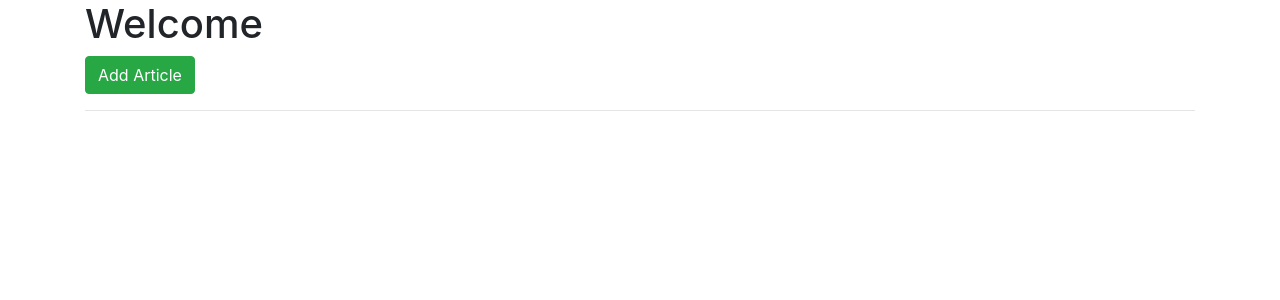
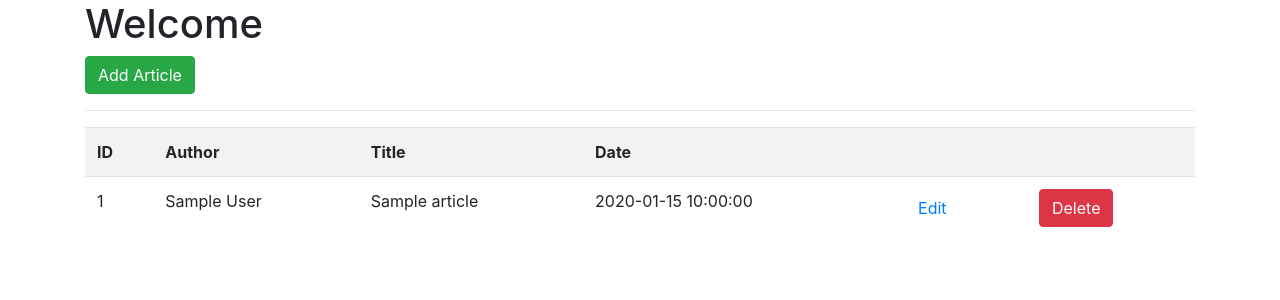
Before and after one commit to nourbalaha/my-blog, a Flask app: template templates/dashboard.html in a window 1280 px wide. Shown: the part 56-356 px from the top of the page. Run offline with Flask 2, Linux system fonts and the light colour scheme; the template is opened without the code that fills it: most values are stand-ins (such as "Sample title", 1, 10 or a date in 2020); some libraries are stand-ins or nearby versions.

Commit message:
feat: created table element for the dashboard

```diff
--- a/templates/dashboard.html
+++ b/templates/dashboard.html
@@ -4,4 +4,25 @@
     <h1>Welcome {{session.username}}</h1>
     <a class="btn btn-success" href="/add_article">Add Article</a>
     <hr />
+    <table class="table table-striped">
+
+        <tr>
+            <th>ID</th>
+            <th>Author</th>
+            <th>Title</th>
+            <th>Date</th>
+            <th></th>
+            <th></th>
+        </tr>
+        {% for article in articles %}
+        <tr>
+            <td>{{article.id}}</td>
+            <td>{{article.author}}</td>
+            <td>{{article.title}}</td>
+            <td>{{article.create_date}}</td>
+            <td><a href="edit_article/{{article.id}}" class="btn btn-default pull-right">Edit</a></td>
+            <td><a href="#" class="btn btn-danger">Delete</a></td>
+        </tr>
+        {% endfor %}
+    </table>
 {% endblock %}
```
